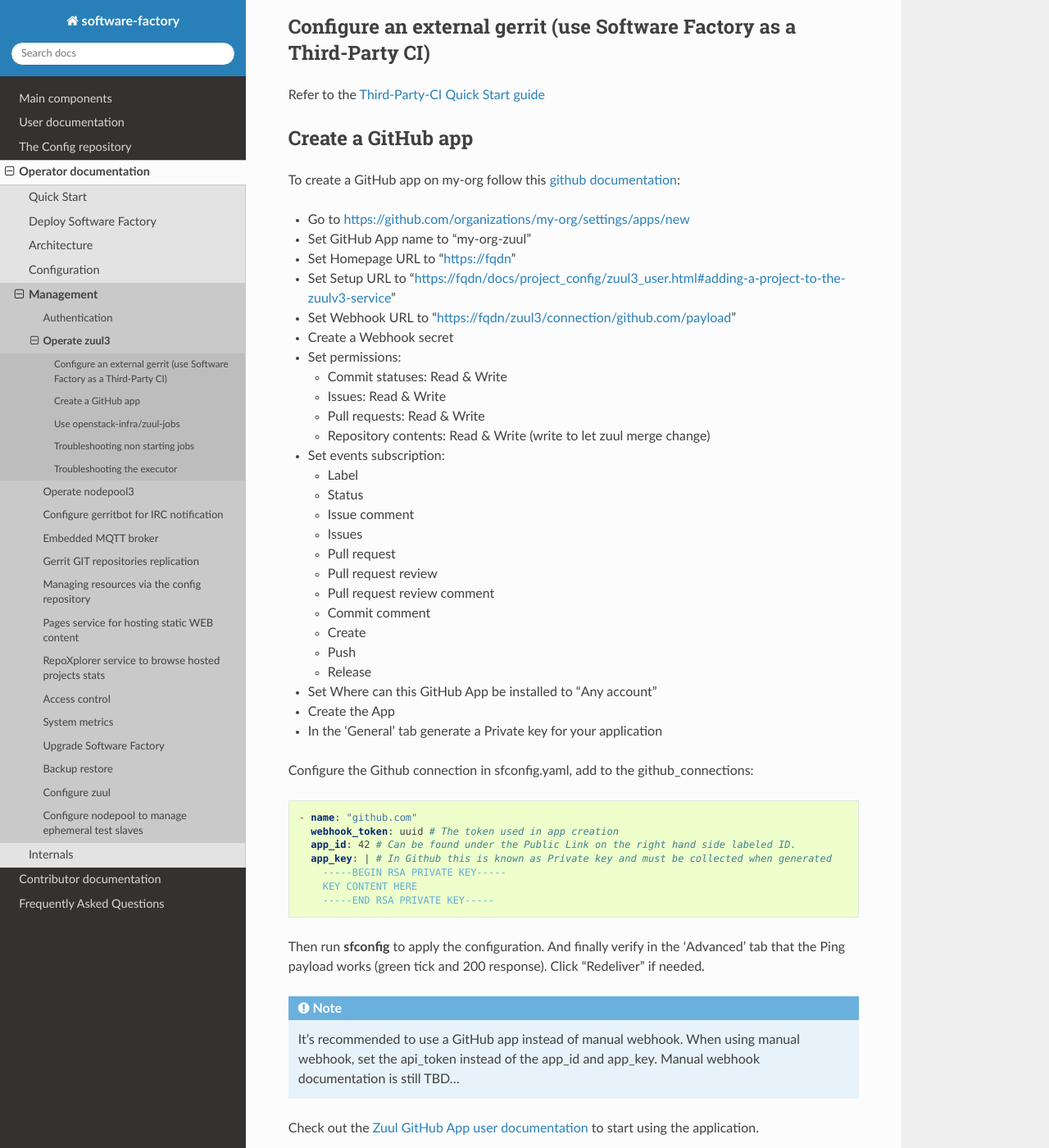
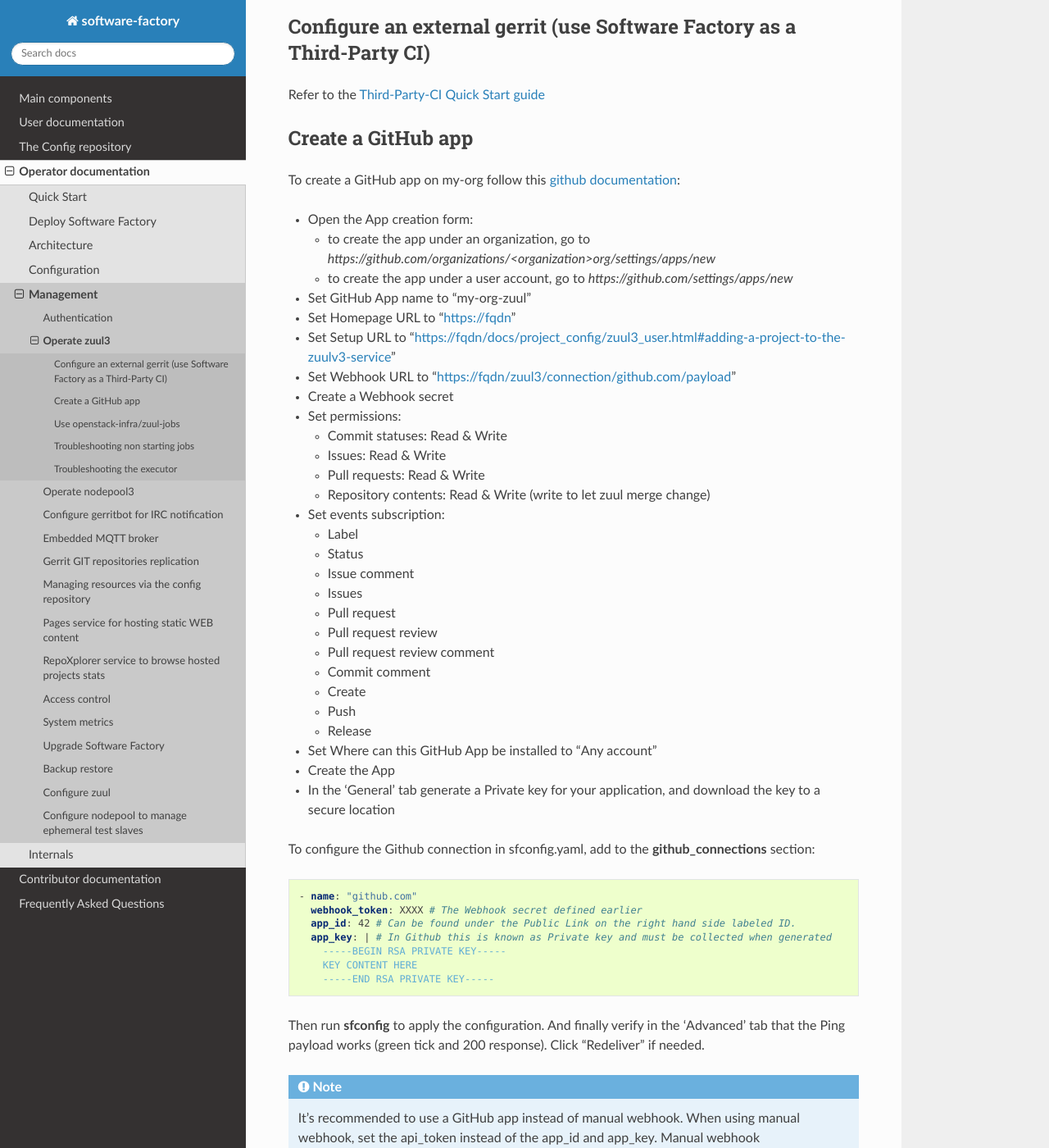
Before and after one commit to softwarefactory-project/sf-docs, a Sphinx documentation site: the page built from docs/operator/zuul3_operator.rst, in a window 1280 px wide and 1400 px high, scrolled down 557 px. Shown: the whole window at 82% size. Built offline with Sphinx 7.4.7 and the Read the Docs theme 2.0.0, drawn with Linux system fonts in a browser that asks for light colours.

Commit message:
Add some precisions on the github App documentation
Change-Id: I16542bcba8befdcf5d1779b0d4e002a1ef442c1c

```diff
--- a/docs/operator/zuul3_operator.rst
+++ b/docs/operator/zuul3_operator.rst
@@ -35,7 +35,11 @@
 To create a GitHub app on my-org follow this
 `github documentation <https://developer.github.com/apps/building-integrations/setting-up-and-registering-github-apps/registering-github-apps/>`_:
 
-* Go to https://github.com/organizations/my-org/settings/apps/new
+* Open the App creation form:
+
+  * to create the app under an organization, go to `https://github.com/organizations/<organization>org/settings/apps/new`
+  * to create the app under a user account, go to `https://github.com/settings/apps/new`
+
 * Set GitHub App name to "my-org-zuul"
 * Set Homepage URL to "https://fqdn"
 * Set Setup URL to "https://fqdn/docs/project_config/zuul3_user.html#adding-a-project-to-the-zuulv3-service"
@@ -64,14 +68,14 @@
 
 * Set Where can this GitHub App be installed to "Any account"
 * Create the App
-* In the 'General' tab generate a Private key for your application
+* In the 'General' tab generate a Private key for your application, and download the key to a secure location
 
-Configure the Github connection in sfconfig.yaml, add to the github_connections:
+To configure the Github connection in sfconfig.yaml, add to the **github_connections** section:
 
 .. code-block:: yaml
 
   - name: "github.com"
-    webhook_token: uuid # The token used in app creation
+    webhook_token: XXXX # The Webhook secret defined earlier
     app_id: 42 # Can be found under the Public Link on the right hand side labeled ID.
     app_key: | # In Github this is known as Private key and must be collected when generated
       -----BEGIN RSA PRIVATE KEY-----
```
